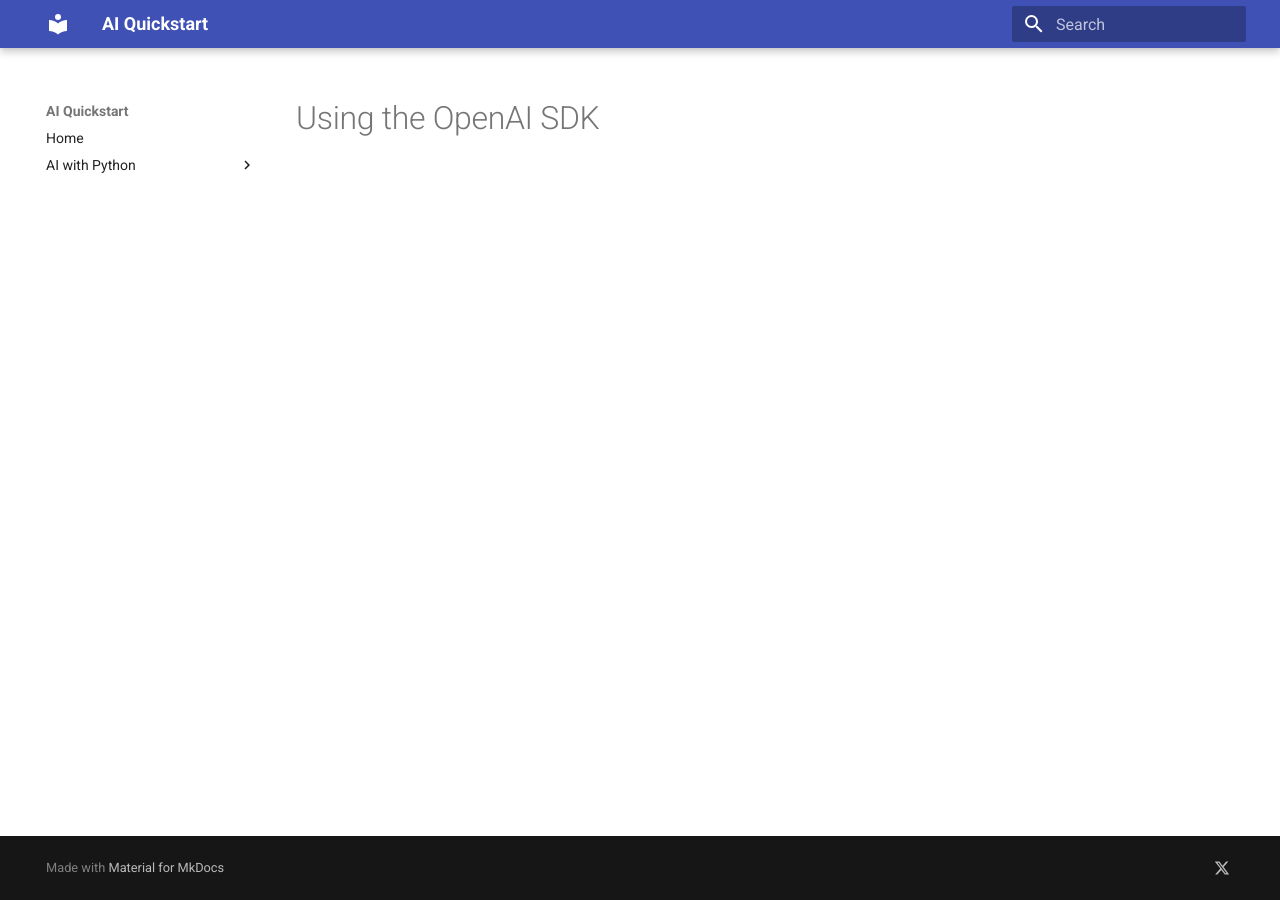
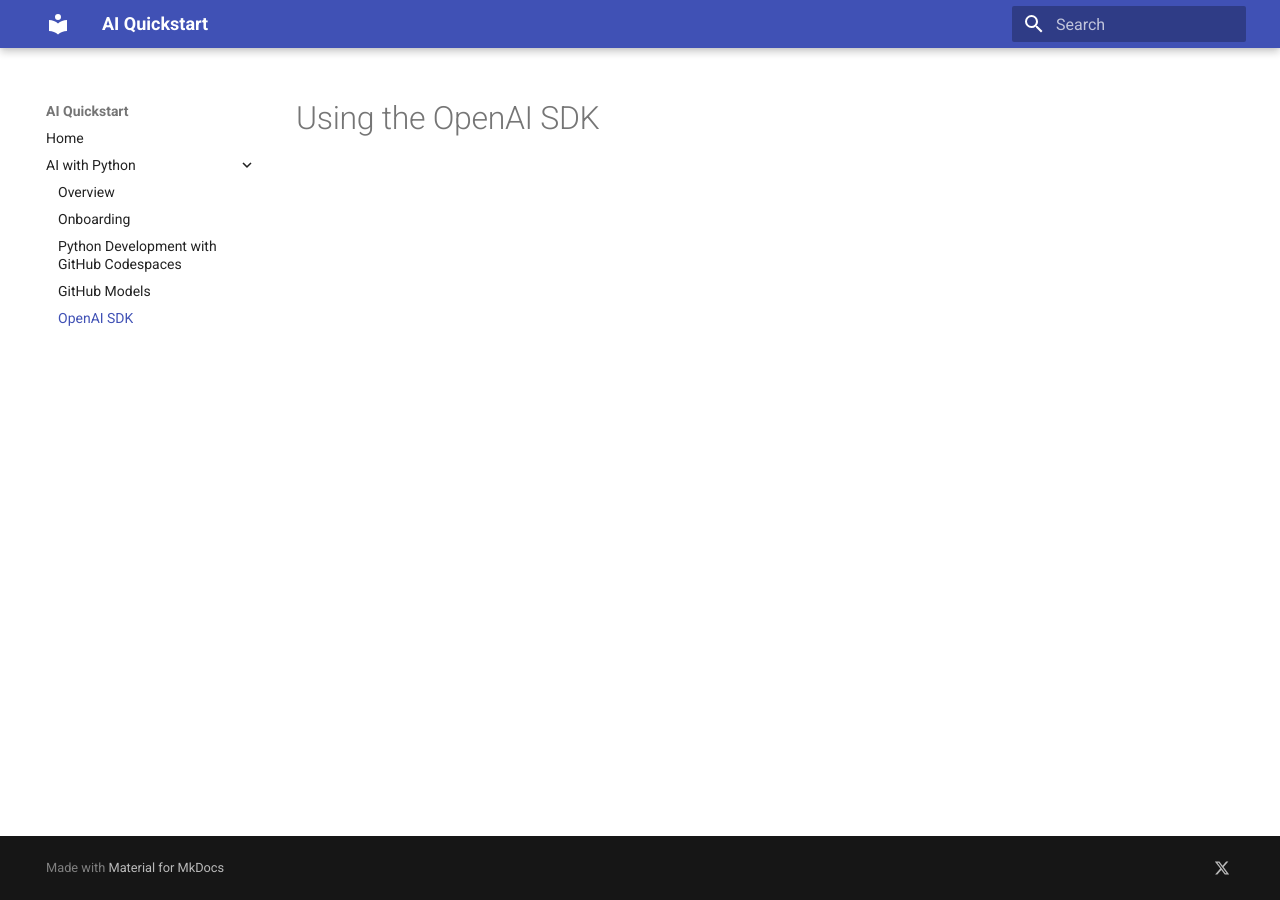
Before and after one commit to get-aiquickstart/get-aiquickstart.github.io, an MkDocs documentation site: the page built from docs/python/openai.md, in a window 1280 px wide. Built offline with MkDocs 1.6.1 and Material for MkDocs 9.7.7, drawn with Linux system fonts in a browser that asks for light colours.

Commit message:
Add OpenAI SDK section to mkdocs.yml

```diff
--- a/mkdocs.yml
+++ b/mkdocs.yml
@@ -11,6 +11,7 @@ nav:
     - Onboarding: python/onboarding.md
     - Python Development with GitHub Codespaces: python/github_codespaces.md
     - GitHub Models: python/github_models.md
+    - OpenAI SDK: python/openai.md
 
 extra:
   social:
```
